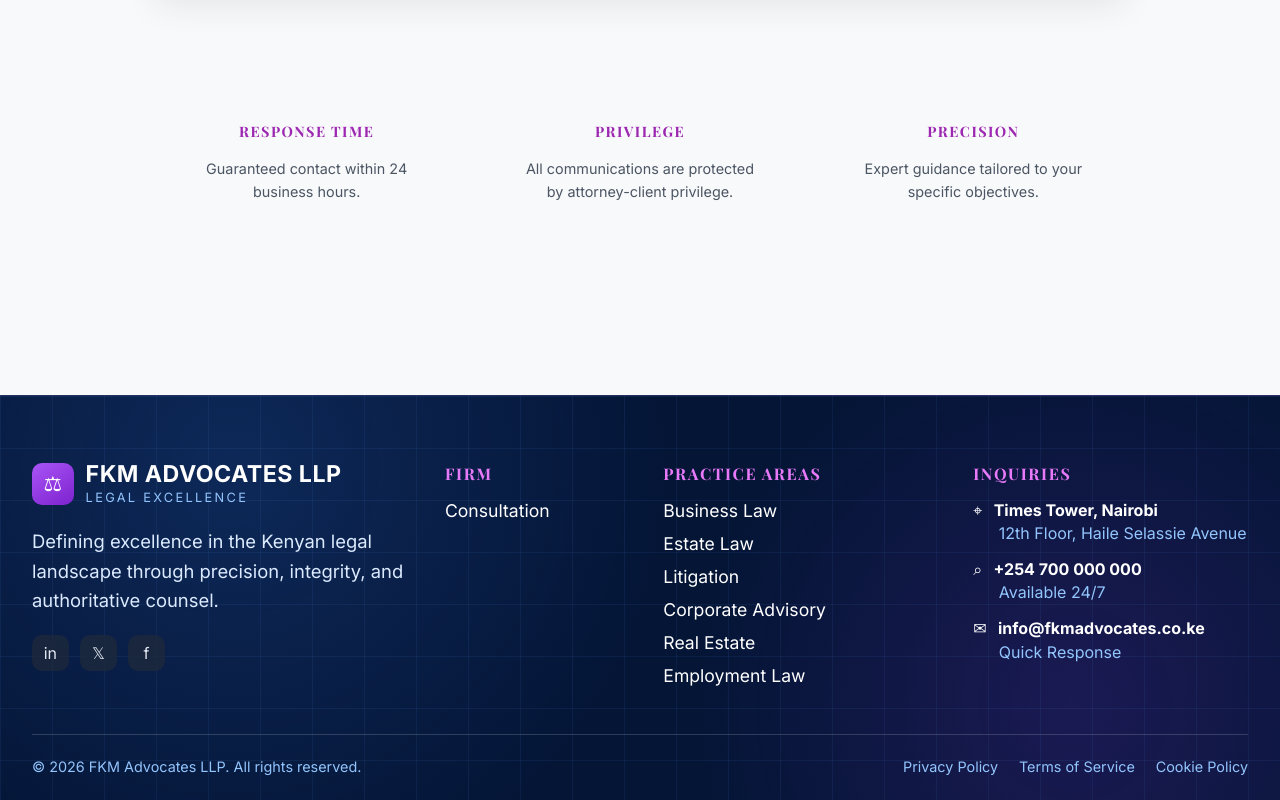
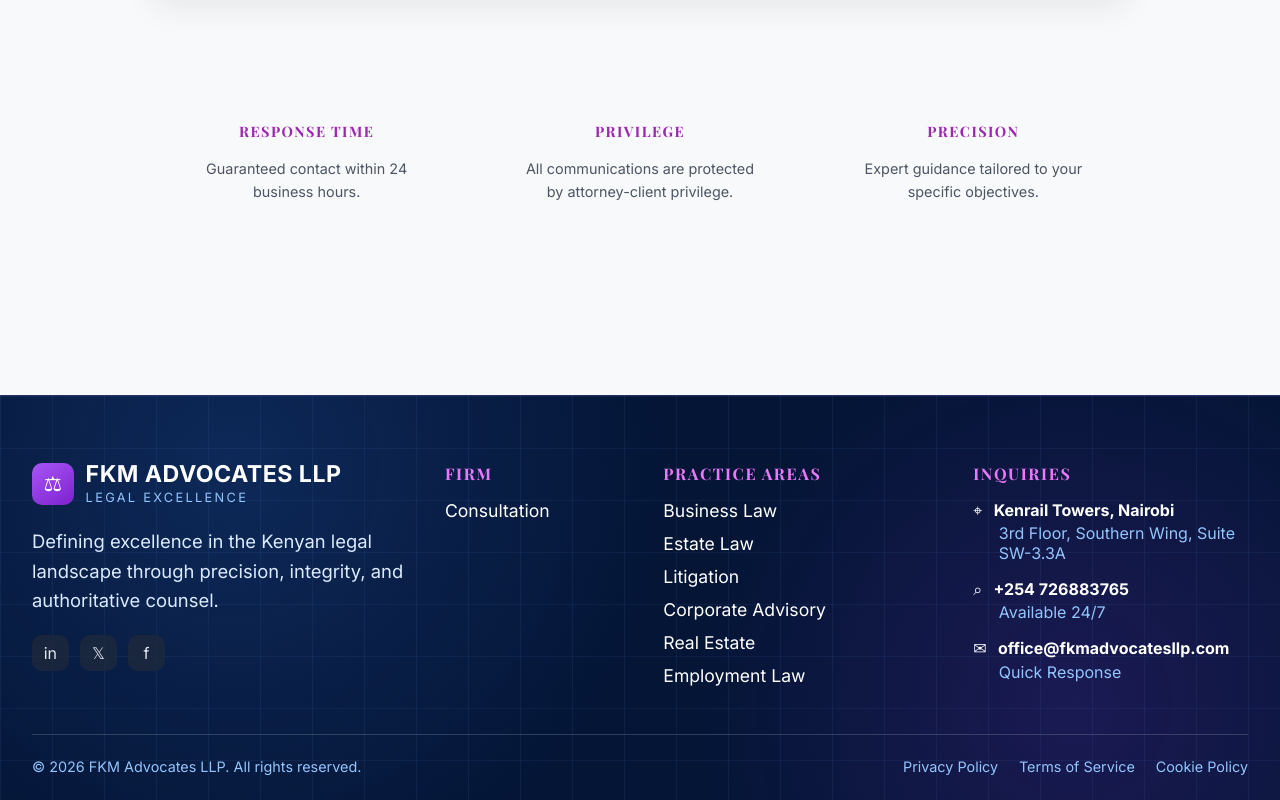
Before and after one commit to kaynanmwangi3/fkmadvocatesllp, a React (Vite) app: page /consultation in a window 1280 px wide. Shown: the part 1122-1922 px from the top of the page. Built offline with nearby package versions, Linux system fonts and the light colour scheme; a web font is replaced by a local one.

Commit message:
updates files

```diff
--- a/src/ContactSection.jsx
+++ b/src/ContactSection.jsx
@@ -7,22 +7,28 @@ const ContactSection = () => {
 
   const infoRows = [
     {
-      label: 'ADDRESS',
-      value: 'Times Tower, 12th Floor',
-      sub: 'Haile Selassie Avenue, Nairobi, Kenya',
+      label: 'HEADQUARTERS(HQ)',
+      value: 'Kenrail Towers, 3rd Floor, Southern Wing, Suite SW-3.3A',
+      sub: 'Mkungu Close, Off Parklands Rd',
       icon: '⌖'
     },
     {
       label: 'PHONE',
-      value: '+254 700 000 000',
+      value: '+254 726883765',
       sub: 'Available 24/7',
       icon: '⌕'
     },
     {
       label: 'EMAIL',
-      value: 'info@fkmadvocates.co.ke',
+      value: 'office@fkmadvocatesllp.com',
       sub: 'Response within 2 hours',
       icon: '✉'
+    },
+    {
+      label: 'BRANCH',
+      value: 'FKM ADVOCATES LLP, THIKA BUSINESS CENTER, 5th Floor, Suite no. 5-07,',
+      sub: ' Commercial Street PO BOX 76683-00508, Nairobi',
+      icon: '⌖'
     }
   ];
 
@@ -226,7 +232,7 @@ const ContactSection = () => {
               </div>
               <div>
                 <div style={{ color: '#0f172a', fontWeight: 700, fontSize: isMobile ? '0.95rem' : '1rem' }}>Visit Our Office</div>
-                <div style={{ color: '#64748b', fontSize: isMobile ? '0.85rem' : '0.9rem' }}>Times Tower, Heart of Nairobi CBD</div>
+                <div style={{ color: '#64748b', fontSize: isMobile ? '0.85rem' : '0.9rem' }}>Kenrail Towers, Parklands Rd</div>
               </div>
             </div>
           </motion.div>
--- a/src/Footer.jsx
+++ b/src/Footer.jsx
@@ -99,15 +99,15 @@ const Footer = () => {
             <h4 style={{ fontSize: '1rem', textTransform: 'uppercase', letterSpacing: '0.1em', marginBottom: '1rem', color: '#e879f9' }}>INQUIRIES</h4>
             <ul style={{ listStyle: 'none', display: 'flex', flexDirection: 'column', gap: '1rem' }}>
               <li>
-                <div style={{ color: '#ffffff', fontWeight: 700, fontSize: isMobile ? '1rem' : '1rem' }}>⌖ &nbsp; Times Tower, Nairobi</div>
-                <div style={{ color: '#93c5fd', marginLeft: isMobile ? 0 : '1.6rem', marginTop: '0.2rem', fontSize: isMobile ? '0.95rem' : '1rem' }}>12th Floor, Haile Selassie Avenue</div>
+                <div style={{ color: '#ffffff', fontWeight: 700, fontSize: isMobile ? '1rem' : '1rem' }}>⌖ &nbsp; Kenrail Towers, Nairobi</div>
+                <div style={{ color: '#93c5fd', marginLeft: isMobile ? 0 : '1.6rem', marginTop: '0.2rem', fontSize: isMobile ? '0.95rem' : '1rem' }}>3rd Floor, Southern Wing, Suite SW-3.3A</div>
               </li>
               <li>
-                <div style={{ color: '#ffffff', fontWeight: 700, fontSize: isMobile ? '1rem' : '1rem' }}>⌕ &nbsp; +254 700 000 000</div>
+                <div style={{ color: '#ffffff', fontWeight: 700, fontSize: isMobile ? '1rem' : '1rem' }}>⌕ &nbsp; +254 726883765</div>
                 <div style={{ color: '#93c5fd', marginLeft: isMobile ? 0 : '1.6rem', marginTop: '0.2rem', fontSize: isMobile ? '0.95rem' : '1rem' }}>Available 24/7</div>
               </li>
               <li>
-                <div style={{ color: '#ffffff', fontWeight: 700, fontSize: isMobile ? '1rem' : '1rem' }}>✉ &nbsp; info@fkmadvocates.co.ke</div>
+                <div style={{ color: '#ffffff', fontWeight: 700, fontSize: isMobile ? '1rem' : '1rem' }}>✉ &nbsp; office@fkmadvocatesllp.com</div>
                 <div style={{ color: '#93c5fd', marginLeft: isMobile ? 0 : '1.6rem', marginTop: '0.2rem', fontSize: isMobile ? '0.95rem' : '1rem' }}>Quick Response</div>
               </li>
             </ul>
--- a/src/TrustSection.jsx
+++ b/src/TrustSection.jsx
@@ -65,7 +65,7 @@ const TrustSection = () => {
             </h2>
 
             <p style={{ color: '#e2e8f0', fontSize: isMobile ? '1.05rem' : '1.2rem', lineHeight: '1.45', maxWidth: '820px', marginBottom: '1rem' }}>
-              For over <strong style={{ color: '#ffffff' }}>7 years</strong>, FKM Advocates LLP has been the cornerstone of legal excellence in Kenya,
+              For over <strong style={{ color: '#ffffff' }}>10 years</strong>, FKM Advocates LLP has been the cornerstone of legal excellence in Kenya,
               providing sophisticated counsel for complex challenges.
             </p>
             <p style={{ color: '#93c5fd', fontSize: isMobile ? '0.95rem' : '1rem', lineHeight: '1.6', maxWidth: '860px' }}>
@@ -75,7 +75,7 @@ const TrustSection = () => {
 
             <div style={{ marginTop: '2rem', borderTop: '1px solid rgba(148, 163, 184, 0.35)', paddingTop: '1.8rem', display: 'grid', gridTemplateColumns: isMobile ? '1fr 1fr' : 'repeat(3, minmax(0, 1fr))', gap: '1.4rem' }}>
               <div>
-                <div style={{ fontSize: isMobile ? '1.8rem' : '2.35rem', color: '#ffffff', fontWeight: 700, lineHeight: 1 }}>7</div>
+                <div style={{ fontSize: isMobile ? '1.8rem' : '2.35rem', color: '#ffffff', fontWeight: 700, lineHeight: 1 }}>10</div>
                 <div style={{ color: '#a5b4fc', fontWeight: 700, marginLeft: '2.1rem', marginTop: '-1.35rem' }}>+</div>
                 <div style={{ color: '#bfdbfe', marginTop: '0.2rem', fontSize: '0.95rem' }}>Years of Excellence</div>
               </div>
--- a/src/components/HeroSection.jsx
+++ b/src/components/HeroSection.jsx
@@ -129,13 +129,13 @@ const HeroSection = () => {
               fontSize: '0.92rem',
               background: '#ffffff'
             }}>
-              ☎ &nbsp; +254 (0) 20 123 4567
+              ☎ &nbsp; +254 (7) 26 883 765
             </a>
           </div>
 
           <div style={{ borderTop: '1px solid #e5e7eb', paddingTop: '1.8rem', display: 'flex', gap: '4rem', flexWrap: 'wrap' }}>
             <div>
-              <div style={{ fontSize: '2.1rem', fontWeight: 700, color: '#0f172a', lineHeight: 1 }}>7+</div>
+              <div style={{ fontSize: '2.1rem', fontWeight: 700, color: '#0f172a', lineHeight: 1 }}>10+</div>
               <div style={{ color: '#64748b', fontSize: '1rem', marginTop: '0.2rem' }}>years</div>
             </div>
             <div>
@@ -217,7 +217,7 @@ const HeroSection = () => {
             </div>
             <div>
               <div style={{ color: '#334155', fontWeight: 700, fontSize: '1rem' }}>Available 24/7</div>
-              <div style={{ color: '#64748b', fontSize: '0.88rem' }}>info@fkmadvocates.co.ke</div>
+              <div style={{ color: '#64748b', fontSize: '0.88rem' }}>office@fkmadvocatesllp.com</div>
             </div>
           </div>
         </motion.div>
```
